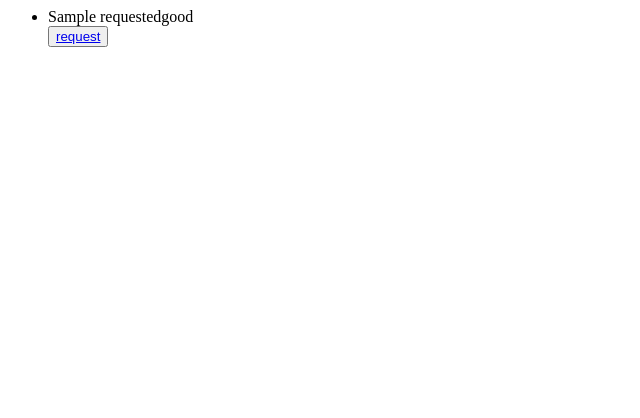
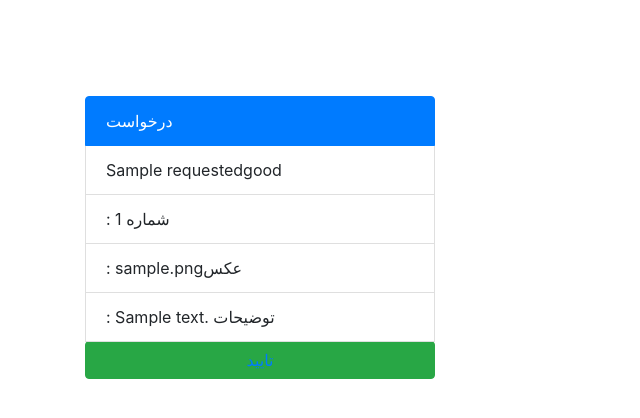
Before and after one commit to CarenZarin/DallalKosh, a Django app: template DallalKosh/app/templates/requestedgoodlist.html in a window 1280 px wide. Shown: the top 418 px of the page, without its empty margins (0-640 px from the left). Run offline with Django 3.2, Linux system fonts and the light colour scheme; the template is opened without the code that fills it: values that come from a table or form of the project are taken from there, others are empty; tables that the repository leaves empty hold one stand-in row (values such as "Sample post"); parts of the project's set-up code (start-up, migrations or seed data) failed here and were passed over; some libraries are stand-ins or nearby versions.

Commit message:
new updates in requestgoodlist

```diff
--- a/DallalKosh/app/templates/requestedgoodlist.html
+++ b/DallalKosh/app/templates/requestedgoodlist.html
@@ -1,4 +1,4 @@
-
+<!--
 <ul>
 
 {% for rg in requested_good_list %}
@@ -13,3 +13,61 @@
 {% endfor %}
 
     </ul>
+ -->
+
+<!doctype html>
+<html lang="en">
+  <head>
+    <!-- Required meta tags -->
+    <meta charset="utf-8">
+    <meta name="viewport" content="width=device-width, initial-scale=1, shrink-to-fit=no">
+
+
+    <!-- Bootstrap CSS -->
+    <link rel="stylesheet" href="https://maxcdn.bootstrapcdn.com/bootstrap/4.0.0-beta.2/css/bootstrap.min.css" integrity="sha384-PsH8R72JQ3SOdhVi3uxftmaW6Vc51MKb0q5P2rRUpPvrszuE4W1povHYgTpBfshb" crossorigin="anonymous">
+	  <link rel="stylesheet" href="https://cdn.rawgit.com/morteza/bootstrap-rtl/v3.3.4/dist/css/bootstrap-rtl.min.css">
+  </head>
+  <body>
+
+  <br><br>
+
+  <div class="container">
+  <div class="row">
+  <div class="col-4">
+
+
+{% for rg in requested_good_list %}
+
+<br><br>
+  <ul class="list-group">
+
+		  <li class="list-group-item active" dir="bootstrap-rtl">درخواست</li>
+		  <li class="list-group-item" >{{rg.requestedgood_title}} </li>
+		  <li class="list-group-item">: {{rg.requestedgood_number}} شماره  </li>
+		  <li class="list-group-item">:  {{rg.requestedgood_image}}عکس</li>
+		  <li class="list-group-item">: {{rg.requestedgood_description}} توضیحات</li>
+		  <!-- <button type="button" class="btn btn-success">تایید</button> -->
+		      <button  class="btn btn-success"><a  href="/provider/offer/?id={{rg.pk}}">تایید</a></button>
+
+
+  </ul>
+
+{% empty %}
+    {{message}}
+
+{% endfor %}
+
+
+
+  </div>
+  </div>
+  </div>
+
+
+    <!-- Optional JavaScript -->
+    <!-- jQuery first, then Popper.js, then Bootstrap JS -->
+    <script src="https://code.jquery.com/jquery-3.2.1.slim.min.js" integrity="sha384-KJ3o2DKtIkvYIK3UENzmM7KCkRr/rE9/Qpg6aAZGJwFDMVNA/GpGFF93hXpG5KkN" crossorigin="anonymous"></script>
+    <script src="https://cdnjs.cloudflare.com/ajax/libs/popper.js/1.12.3/umd/popper.min.js" integrity="sha384-vFJXuSJphROIrBnz7yo7oB41mKfc8JzQZiCq4NCceLEaO4IHwicKwpJf9c9IpFgh" crossorigin="anonymous"></script>
+    <script src="https://maxcdn.bootstrapcdn.com/bootstrap/4.0.0-beta.2/js/bootstrap.min.js" integrity="sha384-alpBpkh1PFOepccYVYDB4do5UnbKysX5WZXm3XxPqe5iKTfUKjNkCk9SaVuEZflJ" crossorigin="anonymous"></script>
+  </body>
+</html>
```
